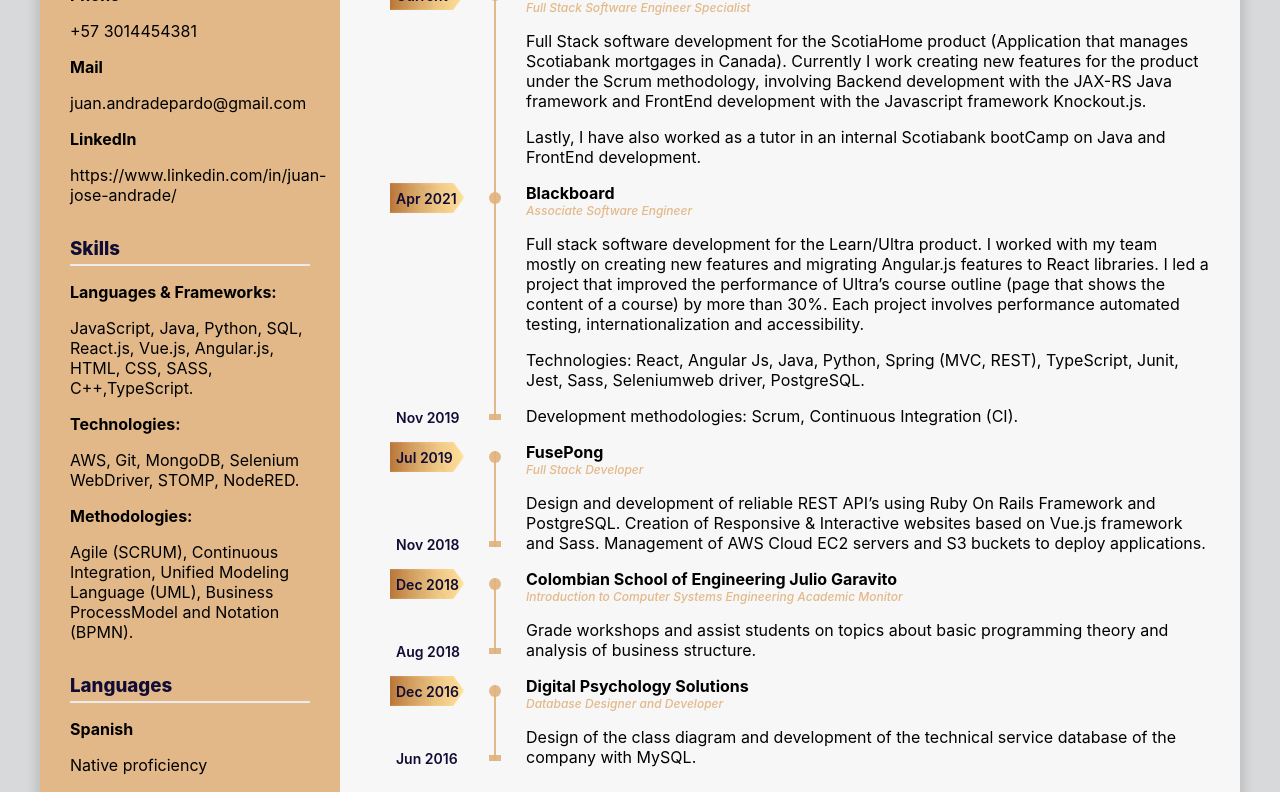
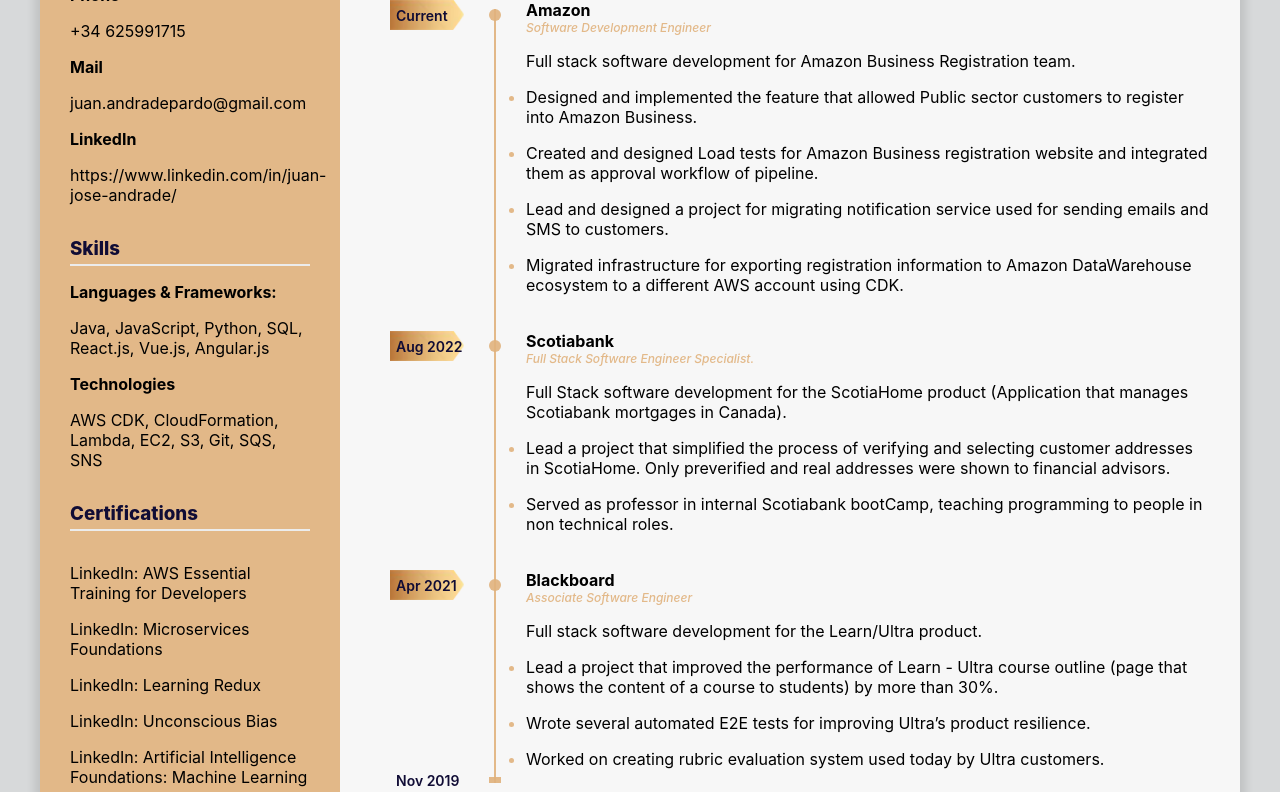
Before and after one commit to JuanAndradeOrg/JuanAndrade, a React (Create React App) app: page /#/ in a window 1280 px wide. Shown: the part 620-1412 px from the top of the page. Built offline with nearby package versions, Linux system fonts and the light colour scheme.

Commit message:
Updated resume

```diff
--- a/src/components/navigation/NavBar.tsx
+++ b/src/components/navigation/NavBar.tsx
@@ -1,6 +1,6 @@
 import React, { useState } from 'react';
 import './navBar.css';
-import { PageNames, PagePathMapping } from '../../App';
+import { PageNames } from '../../App';
 import { INavBarItemPage, NavBarItem } from './NavBarItem';
 import { NavbarItemWithDropDown } from './NavBarItemWithDropdown';
 
--- a/src/components/resume/Resume.tsx
+++ b/src/components/resume/Resume.tsx
@@ -66,10 +66,6 @@ export function Resume() {
                         sectionItems={ResumeText.Skills.sectionItems}
                     />
                     <ResumeSection
-                        title={ResumeText.Languages.title}
-                        sectionItems={ResumeText.Languages.sectionItems}
-                    />
-                    <ResumeSection
                         title={ResumeText.Certifications.title}
                         sectionItems={ResumeText.Certifications.sectionItems}
                     />
--- a/src/components/resume/ResumeSection.tsx
+++ b/src/components/resume/ResumeSection.tsx
@@ -15,6 +15,7 @@ type IResumeSectionItem = {
     finalDate?: String;
     startDate?: String;
     subItems?: Array<String>;
+    keyPoints?: Array<String>;
 }
 
 export function ResumeSection(props: IResumeSection) {
@@ -51,6 +52,16 @@ export function ResumeSection(props: IResumeSection) {
                 {sectionItem.subTitle && <p className="sub-title">{sectionItem.subTitle}</p>}
                 {sectionItem.content && <p>{sectionItem.content}</p>}
                 {sectionItem.subItems ? sectionItem.subItems.map((sectionSubItem) => <p>{sectionSubItem}</p>) : <></>}
+                {sectionItem.keyPoints ?
+                    (<ul className="resume-section-key-points"> {
+                        sectionItem.keyPoints.map(
+                            (sectionkeyPoint, index) =>
+                            <li key={`keyPoint${index}`}>
+                                <p>{sectionkeyPoint}</p>
+                            </li>
+                        )}
+                    </ul>) : <></>
+                }
             </div>
         </li>
     )) : <></>;
--- a/src/components/resume/resumeSection.css
+++ b/src/components/resume/resumeSection.css
@@ -109,3 +109,12 @@ ul {
     font-weight: 500;
     font-style: italic;
 }
+
+.resume-section-key-points {
+    list-style-type: disc;
+    padding-bottom: 20px;
+
+    li::marker {
+        color: #e0b27de7;
+    }
+}
--- a/src/components/resume/resumeText.js
+++ b/src/components/resume/resumeText.js
@@ -1,51 +1,55 @@
 export const Summary = {
     title: "Summary",
-    mainText: "Software Engineer with experience in design and development of quality "
-    + "software using agile development methodologies. Proficiency in FrontEnd and BackEnd "
-    + "technologies such as Javascript, Java, SQL, React.js, Angular.js, Vue.js, Spring, and Python. "
-    + "Responsible, proactive and ethical person with skills for collaborative work and continuous "
-    + "improvement. Interested in working on big challenges and innovation, as well as creating quality software "
-    + "that has a great impact on its users."
+    mainText: "Full stack software Engineer with +5 years of experience building large-scale, highly-available, distributed software systems in the cloud. "
+    + "Proficiency in FrontEnd and BackEnd technologies such as Java, Javascript, SQL, React.js, Angular.js, Vue.js, and Python. "
+    + "Experience designing, scoping, and implementing new product features and integrations resulting in reliable software products. "
+    + "Well-versed in service-oriented architecture, software development life cycle (SDLC), continuous integration and deployment (CI/CD) pipelines, and operational best practices."
 };
 
 export const WorkExperience = {
     title: "Work Experience",
     sectionItems: [
         {
+            title: "Amazon",
+            subTitle: "Software Development Engineer",
+            content: "Full stack software development for Amazon Business Registration team.",
+            finalDate: "Current",
+            keyPoints: [
+                "Designed and implemented the feature that allowed Public sector customers to register into Amazon Business.",
+                "Created and designed Load tests for Amazon Business registration website and integrated them as approval workflow of pipeline.",
+                "Lead and designed a project for migrating notification service used for sending emails and SMS to customers.",
+                "Migrated infrastructure for exporting registration information to Amazon DataWarehouse ecosystem to a different AWS account using CDK.",
+            ],
+        },
+        {
             title: "Scotiabank",
-            subTitle: "Full Stack Software Engineer Specialist",
-            content: "Full Stack software development for the ScotiaHome product (Application that manages Scotiabank mortgages in Canada). Currently I work creating new features for the product under the Scrum methodology, involving Backend development with the JAX-RS Java framework and FrontEnd development with the Javascript framework Knockout.js.",
-            finalDate: "Current",
-            subItems: ["Lastly, I have also worked as a tutor in an internal Scotiabank bootCamp on Java and FrontEnd development."],
+            subTitle: "Full Stack Software Engineer Specialist.",
+            content: "Full Stack software development for the ScotiaHome product (Application that manages Scotiabank mortgages in Canada).",
+            finalDate: "Aug 2022",
+            keyPoints: [
+                "Lead a project that simplified the process of verifying and selecting customer addresses in ScotiaHome. Only preverified and real addresses were shown to financial advisors.",
+                "Served as professor in internal Scotiabank bootCamp, teaching programming to people in non technical roles.",
+            ],
         },
         {
             title: "Blackboard",
             subTitle: "Associate Software Engineer",
-            content: "Full stack software development for the Learn/Ultra product. I worked with my team mostly on creating new features and migrating Angular.js features to React libraries. I led a project that improved the performance of Ultra’s course outline (page that shows the content of a course) by more than 30%. Each project involves performance automated testing, internationalization and accessibility.",
+            content: "Full stack software development for the Learn/Ultra product.",
             finalDate: "Apr 2021",
             startDate: "Nov 2019",
-            subItems: ["Technologies: React, Angular Js, Java, Python, Spring (MVC, REST), TypeScript, Junit, Jest, Sass, Seleniumweb driver, PostgreSQL.", "Development methodologies: Scrum, Continuous Integration (CI)."],
+            keyPoints: [
+                "Lead a project that improved the performance of Learn - Ultra course outline (page that shows the content of a course to students) by more than 30%.",
+                "Wrote several automated E2E tests for improving Ultra’s product resilience.",
+                "Worked on creating rubric evaluation system used today by Ultra customers."
+            ],
         },
         {
             title: "FusePong",
-            subTitle: "Full Stack Developer",
+            subTitle: "Full Stack  Software Engineer",
             content: "Design and development of reliable REST API’s using Ruby On Rails Framework and PostgreSQL. Creation of Responsive & Interactive websites based on Vue.js framework and Sass. Management of AWS Cloud EC2 servers and S3 buckets to deploy applications.",
             finalDate: "Jul 2019",
             startDate: "Nov 2018",
-        },
-        {
-            title: "Colombian School of Engineering Julio Garavito",
-            subTitle: "Introduction to Computer Systems Engineering Academic Monitor",
-            content: "Grade workshops and assist students on topics about basic programming theory and analysis of business structure.",
-            finalDate: "Dec 2018",
-            startDate: "Aug 2018",
-        },
-        {
-            title: "Digital Psychology Solutions",
-            subTitle: "Database Designer and Developer",
-            content: "Design of the class diagram and development of the technical service database of the company with MySQL.",
-            finalDate: "Dec 2016",
-            startDate: "Jun 2016",
+            keyPoints: [],
         },
     ],
 };
@@ -98,7 +102,7 @@ export const ContactInfo = {
     sectionItems: [
         {
             title: "Phone",
-            content: "+57 3014454381",
+            content: "+34 625991715",
         },
         {
             title: "Mail",
@@ -119,15 +123,11 @@ export const Skills = {
     sectionItems: [
         {
             title: "Languages & Frameworks:",
-            content: "JavaScript, Java, Python, SQL, React.js, Vue.js, Angular.js, HTML, CSS, SASS, C++,TypeScript.",
+            content: "Java, JavaScript, Python, SQL, React.js, Vue.js, Angular.js",
         },
         {
-            title: "Technologies:",
-            content: "AWS, Git, MongoDB, Selenium WebDriver, STOMP, NodeRED.",
-        },
-        {
-            title: "Methodologies:",
-            content: "Agile (SCRUM), Continuous Integration, Unified Modeling Language (UML), Business ProcessModel and Notation (BPMN).",
+            title: "Technologies",
+            content: "AWS CDK, CloudFormation, Lambda, EC2, S3, Git, SQS, SNS",
         },
     ],
 };
```
